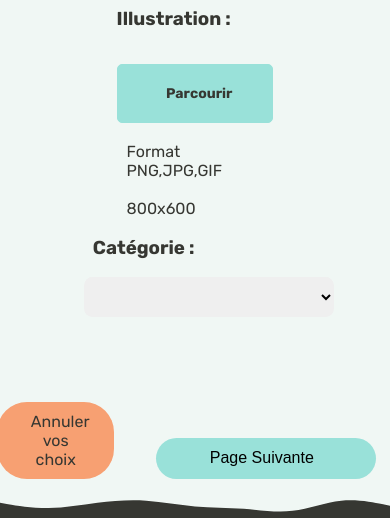
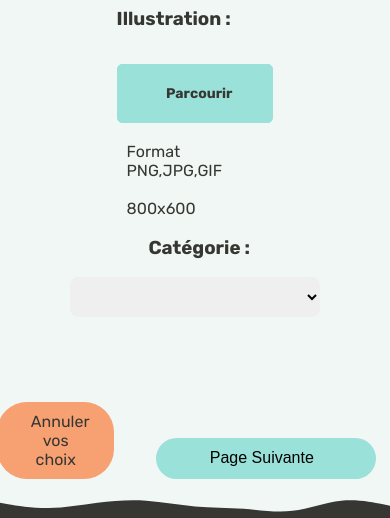
Before and after one commit to GroupeSAETPA1/Festiplan, a PHP site: page /views/creation/createFestival.php in a window 390 px wide; the page is wider, and only the part inside the window is pictured. Shown: the part 723-1241 px from the top of that part. Run offline with PHP 8.4, Linux system fonts and the light colour scheme.

Commit message:
responsivité

```diff
--- a/FestiplanWeb/views/creation/createFestival.php
+++ b/FestiplanWeb/views/creation/createFestival.php
@@ -69,7 +69,7 @@
 
 
                 <!-- Second paquet qui va contenir le champ d'entrée d'image-->
-                <div class="flex-row">
+                <div class="flex-row ">
                     <div class="custom-file-input-wrapper">
                         <h3 class="custom-file-input-text">Illustration :</h3></br>
                         <label class="custom-file-input" for="fileInput"><i class="fa-solid fa-image"></i>Parcourir</label>
@@ -82,7 +82,7 @@
                 </div>
 
 
-                <div>
+                <div class="flex-row">
                     <h3> <i class="fa-solid fa-circle-exclamation"></i>Catégorie :</h3>
                     <select>
                         <option value=" "></option>
```
